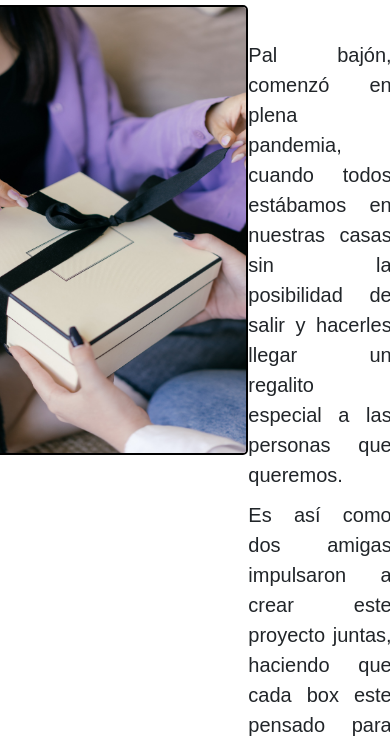
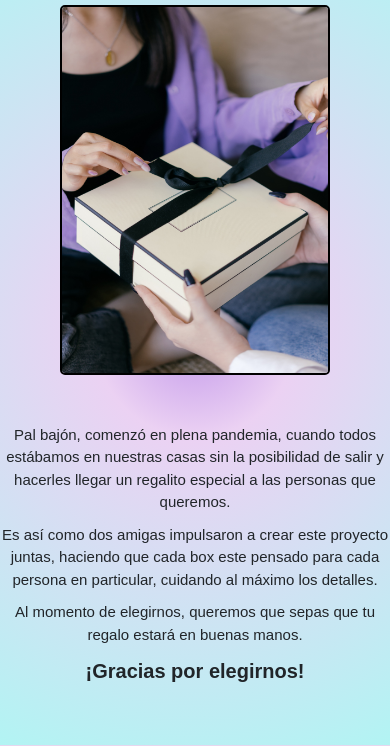
Before and after one commit to YohanaBazan/pal-bajon, a plain HTML site: page pages/nosotros.html in a window 390 px wide. Shown: the part 336-1082 px from the top of the page. Drawn offline with nearby package versions, Linux system fonts and the light colour scheme; a web font is replaced by a local one.

Commit message:
actualizacion nosotros

```diff
--- a/css/style.css
+++ b/css/style.css
@@ -295,6 +295,13 @@ input {
 
 /*------------NOSOTROS------*/
 
+.acerca{
+    background: rgb(196, 154, 235);
+    background: radial-gradient(circle, rgba(196, 154, 235, 1) 0%, rgba(216, 165, 231, 0.5049370089832808) 22%, rgba(178, 244, 243, 1) 100%);
+    width: 100%;
+    height: 100%;
+}
+
 .integrantes {
     color: #050606;
     font-size: 35px;
@@ -507,7 +514,6 @@ input {
 }
 
 
-
 .grid-gomitas {
     grid-template-columns: 1fr 1fr 1fr 1fr;
     grid-template-rows: auto;
@@ -528,7 +534,6 @@ input {
 }
 
 
-
 .grid-chocolates {
     grid-template-columns: 1fr 1fr 1fr 1fr;
     grid-template-rows: auto;
@@ -547,10 +552,6 @@ input {
     column-gap: 20px;
     text-align: center;
 }
-
-
-
-
 
 .grid-snacks {
     grid-template-columns: 1fr 1fr 1fr 1fr;
@@ -708,7 +709,7 @@ input {
     }
 }
 
-@media screen and (max-width:780px) {
+@media screen and (max-width:817px) {
 
     .variedad {
         font-size: 30px;
@@ -717,10 +718,41 @@ input {
     .linkeo {
         font-size: 15px;
     }
+
+    .dos {
+        font-size: 15px;
+        margin-top: 20px;
+    }
+    .uno img {
+        height: 370px;
+        width: 270px;
+    }
+
+    .p4 {
+        font-size: 20px;
+    }
+
+
 }
 
 
 
+@media screen and (max-width:683px) {
+
+    .nosotros {
+        width:100% ;
+        height: auto;
+        grid-template-columns: 1fr;
+        grid-template-rows:1fr 1fr;
+        grid-template-areas:
+        "uno"
+        "dos";
+}
+    .dos{
+        text-align:center ;
+        margin: auto;
+    }
 
 
-/* ME FALTA HACER MEDIA QUERY CONTACTO Y QUIENES SOMOS*/
+
+}
--- a/pages/nosotros.html
+++ b/pages/nosotros.html
@@ -72,7 +72,7 @@
                 </div>
             </nav>
         </header>
-    <main>
+    <main class="acerca">
         <h2 class="integrantes">EQUIPO PAL BAJON</h2>
         <section class="nosotros">
             <div class="uno">
```
